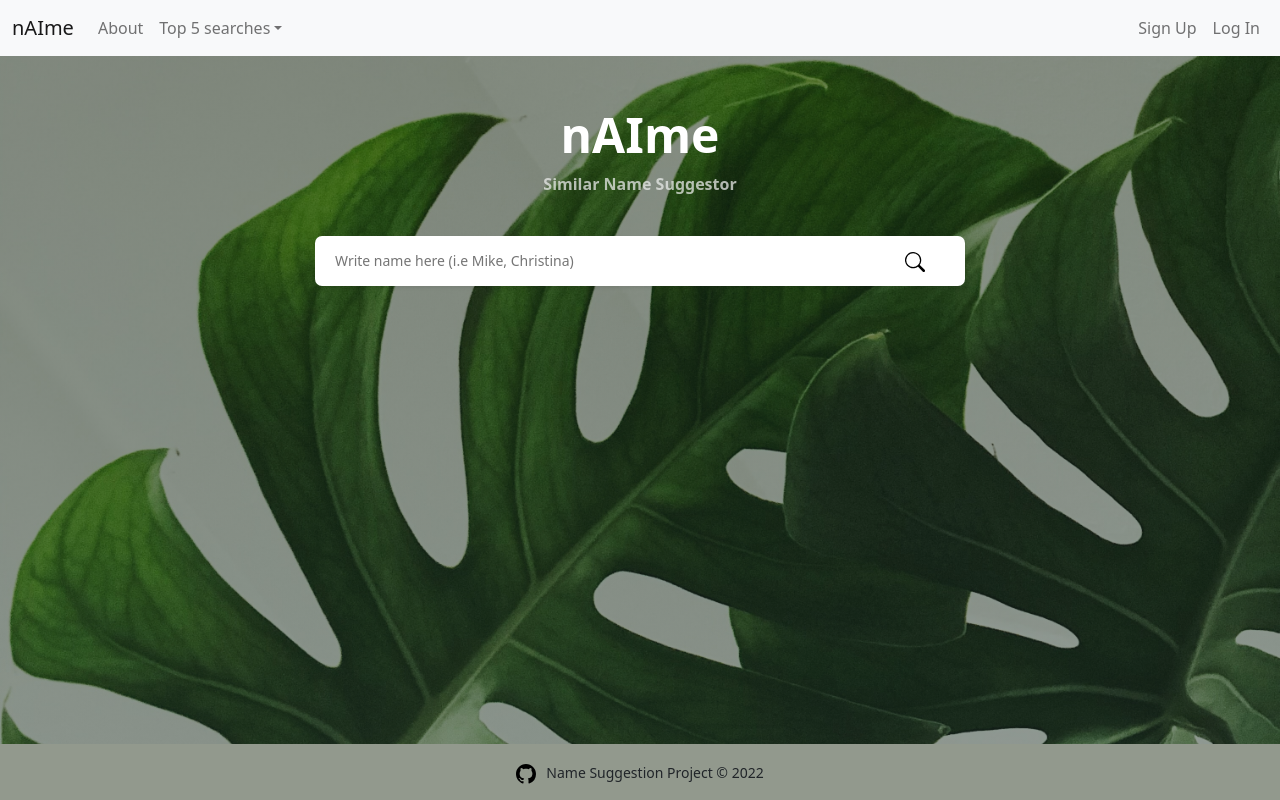
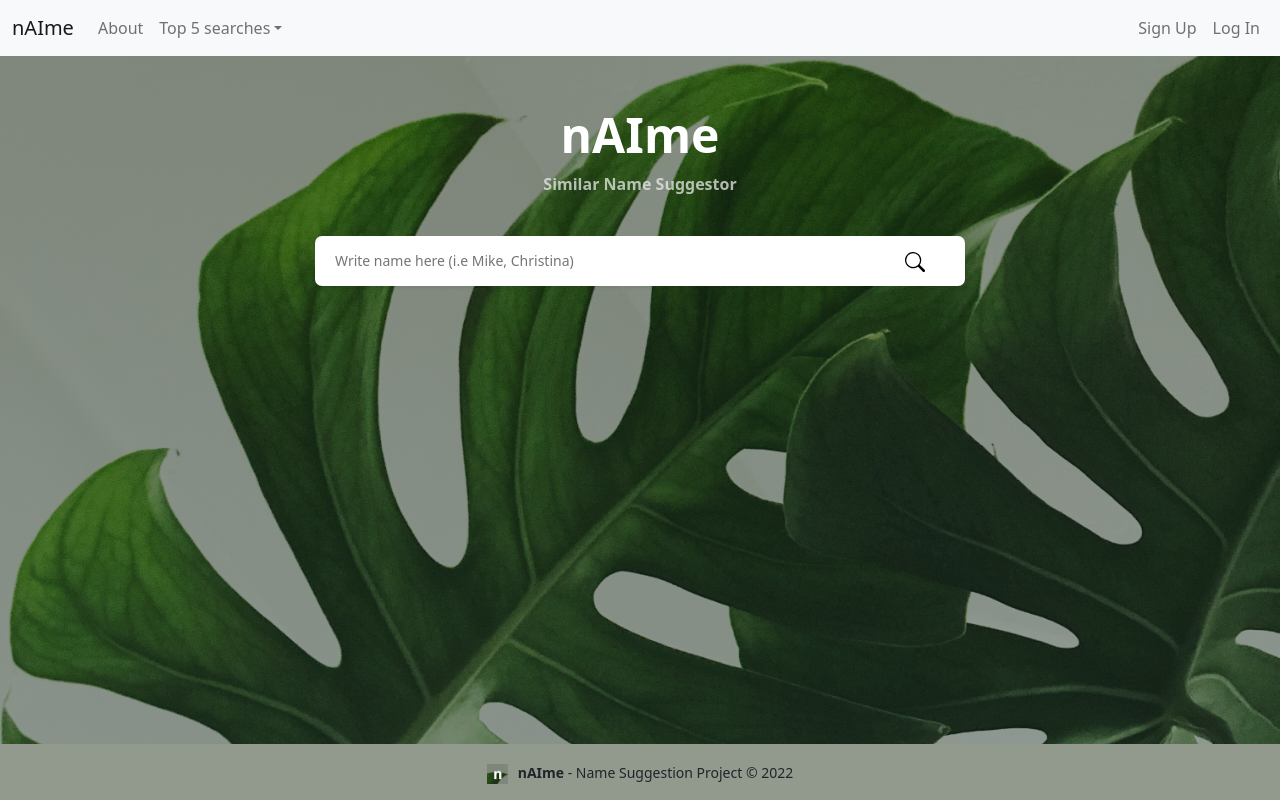
Before and after one commit to noaakl/naime-app, a React (Create React App) app: page / in a window 1280 px wide. Built offline with nearby package versions, Linux system fonts and the light colour scheme.

Commit message:
update footer and more info

```diff
--- a/src/App.js
+++ b/src/App.js
@@ -9,14 +9,11 @@ import SingUp from "./components/SignUp";
 import Login from "./components/Login";
 import 'bootstrap/dist/css/bootstrap.min.css';
 import NavBar from "./components/NavBar";
+import Footer from "./components/Footer";
 import { PersistGate } from 'redux-persist/integration/react'
-import { MDBCol, MDBContainer, MDBRow, MDBFooter } from "mdbreact";
-import Styles from "./App.module.scss";
-import { Github ,Google ,Pypi } from 'react-bootstrap-icons';
 
 export default function App() {
   return (
-    // <div className={Styles.search_page}>
     <Provider store={store}>
     <PersistGate loading={null} persistor={persistor}>
     <BrowserRouter>
@@ -28,21 +25,9 @@ export default function App() {
         <Route path="/login" element={<Login />}></Route>
       </Routes>
     </BrowserRouter>
-    <MDBFooter bgColor='light' className='text-center text-lg-left' id={Styles.footer}>
-      <div className='text-center p-3' style={{ backgroundColor: 'rgba(129, 138, 127, 0.7)' }}>
-        <section>
-        <a
-            href='#!'
-            role='button'
-          ><Github size={20} style={{margin:"0",display: 'inline-block', color:'black',marginRight:'10px'}}/></a>
-          <small>Name Suggestion Project &copy; 2022</small>
-        </section>
-      </div>
-    </MDBFooter>
-
+    <Footer/>
     </PersistGate>
     </Provider>
-    // </div>
   );
 }
 
--- /dev/null
+++ b/src/components/Footer.js
@@ -0,0 +1,26 @@
+import React from "react";
+import 'bootstrap/dist/css/bootstrap.min.css';
+import { MDBFooter } from "mdbreact";
+import Styles from "../App.module.scss";
+import logo from '../images/logon.png';
+import { Github } from 'react-bootstrap-icons';
+
+const Footer = () => {
+
+  return (
+    <MDBFooter bgColor='light' className='text-center text-lg-left' id={Styles.footer}>
+      <div className='text-center p-3' style={{ backgroundColor: 'rgba(129, 138, 127, 0.7)' }}>
+        <section>
+        <a
+            href='#!'
+            role='button'
+        //   ><Github size={20} style={{margin:"0",display: 'inline-block', color:'black',marginRight:'10px'}}/></a>
+          ><img src={logo} alt="Logo" width="21" height="20" style={{ margin:"0",display: 'inline-block', color:'black',marginRight:'10px'}}/></a>
+          <small><strong>nAIme</strong> - Name Suggestion Project &copy; 2022</small>
+        </section>
+      </div>
+    </MDBFooter>
+  );
+}
+
+export default Footer;
--- a/src/components/Results.js
+++ b/src/components/Results.js
@@ -93,7 +93,7 @@ const Results = ({ searchedName, algorithemsData, suggestionsExist }) => {
                 </Row>
                 <Row>
                     <Col>
-                        {/* <SearchCount searchedName={searchedName} /> */}
+                        <SearchCount searchedName={searchedName} />
                     </Col>
                 </Row>
                 {/* <Row style ={{marginTop:"15px"}}>
--- a/src/index.js
+++ b/src/index.js
@@ -1,18 +1,13 @@
 import React from 'react';
 import ReactDOM from 'react-dom';
-// import { Provider } from 'react-redux'
-// import store from './store/store'
 import './index.css';
 import App from './App';
 import * as serviceWorker from "./serviceWorker";
-
 // import reportWebVitals from './reportWebVitals';
 
 ReactDOM.render(
   <React.StrictMode>
-    {/* <Provider store={store}> */}
       <App />
-    {/* </Provider> */}
   </React.StrictMode>,
   document.getElementById('root')
 );
```
Also changed, not shown: src/images/logon.png (added).
